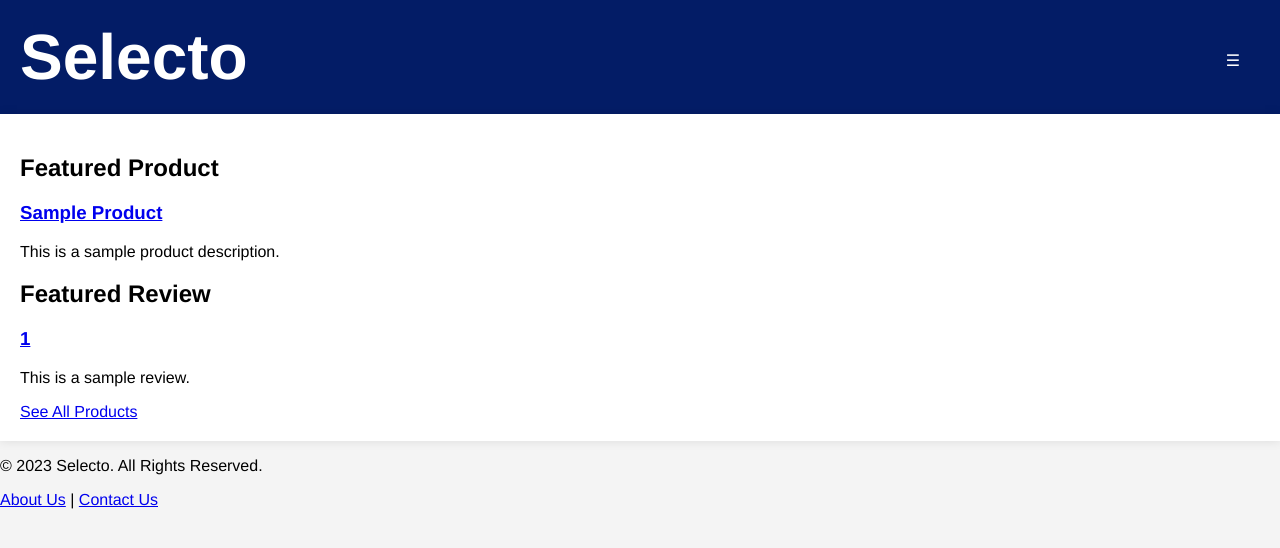
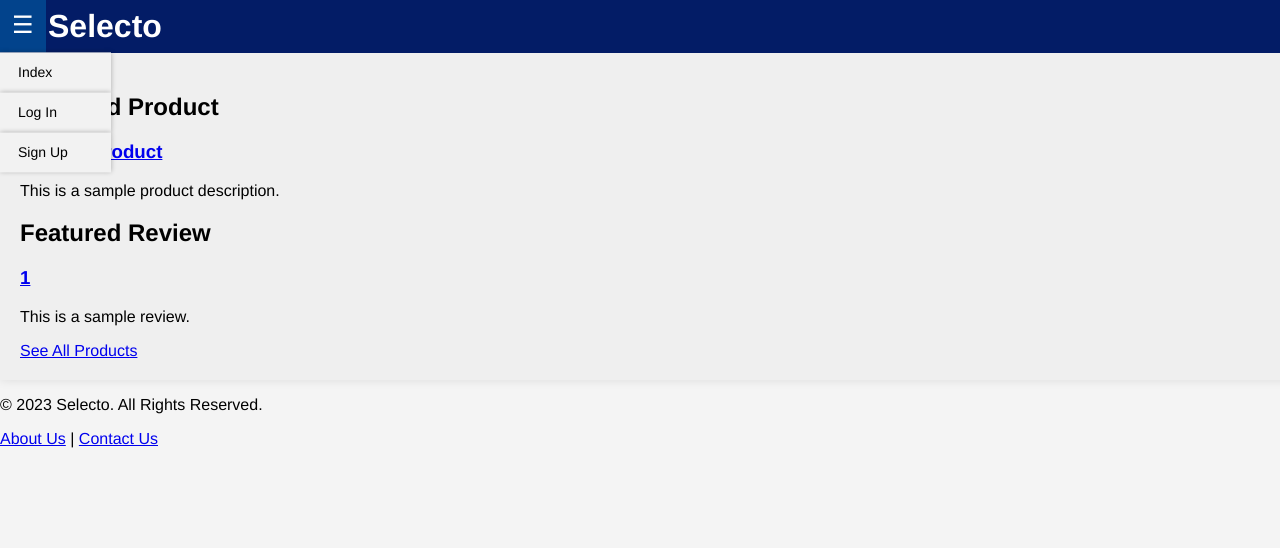
Before and after one commit to bitsof/selecto, a Django app: page / in a window 1280 px wide. Shown: the top 548 px of the page. Run offline with Django 4.2, Linux system fonts and the light colour scheme; data comes from the database, SQL or seed files in the repository; parts of the project's set-up code (start-up, migrations or seed data) failed here and were passed over.

Commit message:
sign in form improvements and header reformat

```diff
--- a/web/selecto/products/templates/products/header.html
+++ b/web/selecto/products/templates/products/header.html
@@ -10,22 +10,28 @@
 		body {
 			font-family: Helvetica, Arial, sans-serif;
 			margin: 0;
+			height: 100%;
+			width: 100%;
 			background-color: #f4f4f4;
 		}
 
 		/* Header/Logo Title */
 		.header {
+			position: relative;
 			display: flex;
 			align-items: center;
-			padding: 20px;
+			justify-content: space-between;
+			padding: 8px;
 			background-color: #031c66;
 			color: #fff;
-			font-size: 32px;
+			font-size: 16px;
+			width: 100%;
 		}
 
 		.header h1 {
 			margin: 0;
 			font-weight: bold;
+			margin-left: 40px;
 		}
 
 		.header a {
@@ -36,20 +42,24 @@
 		/* Page Content */
 		.content {
 			padding: 20px;
-			background-color: #fff;
+			background-color: rgb(239, 239, 239);
 			box-shadow: 0 0 10px rgba(0, 0, 0, 0.1);
+			width: 100%;
 		}
 		.dropdown {
-			position: relative;
+			position: absolute;
+			left: 0;
+			top: 20px;
+			transform: translateY(-40%);
 			display: inline-block;
-			margin-left: auto;
+			z-index: 9999;
 		}
 
 		.dropbtn {
     		background-color: #031c66;
     		color: white;
-    padding: 8px 20px; /* updated padding */
-    font-size: 16px;
+    		padding: 13px 12px;
+    		font-size: 24px;
     		border: none;
     		cursor: pointer;
 		}
@@ -57,17 +67,23 @@
 			.dropdown-content {
 			display: none;
 			position: absolute;
+			top: calc(100%);
 			z-index: 1;
 			right: 0;
+			left: 0;
 			}
 
 			.dropdown-content a {
 			color: black;
-			padding: 12px 16px;
+			padding: 12px 18px;
 			text-decoration: none;
 			display: block;
 			font-size: 14px;
 			background-color: #f2f2f2;
+			width: 75px;
+  			white-space: nowrap;
+			border: 1px rgb(105, 99, 99);
+			box-shadow: 0 0 5px rgba(0, 0, 0, 0.3);
 			}
 
 			.dropdown-content a:hover {
@@ -92,7 +108,7 @@
 		<div class="dropdown-content">
 			<a href="{% url 'products:index' %}">Index</a>
 			<a href="{% url 'products:login' %}">Log In</a>
-			<a href="{% url 'products:signup'%}">Register</a>
+			<a href="{% url 'products:signup'%}">Sign Up</a>
 		</div>
 		</div>
 	</div>
--- a/web/selecto/products/views.py
+++ b/web/selecto/products/views.py
@@ -89,7 +89,8 @@ def logout_view(request):
 
 def login(request):
     context = {
-        'google_client_id':GOOGLE_CLIENT_ID
+        'google_client_id':GOOGLE_CLIENT_ID,
+        'host_name':'http://localhost:8000/login/'
     }
     template = loader.get_template('products/login.html')
     return render(request, 'products/login.html', context)
```
Also changed, not shown: web/selecto/products/templates/products/login.html (+64 -2 lines). Lines whose indentation alone changed are shown as unchanged.
